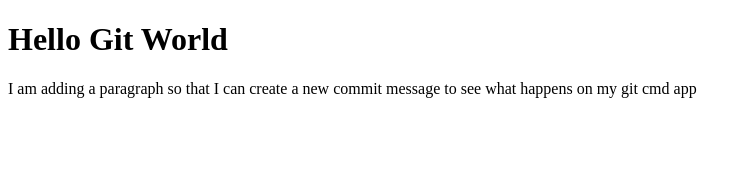
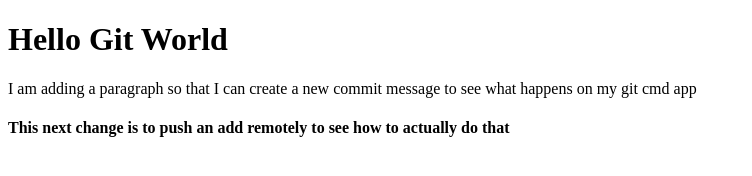
Before and after one commit to Jcqcrozier/glowing-giggle, a plain HTML site: page index.html in a window 1280 px wide. Shown: the whole page, without its empty margins (0-752 px from the left). Drawn offline with Linux system fonts and the light colour scheme.

Commit message:
practice pushing remotely

```diff
--- a/index.html
+++ b/index.html
@@ -9,5 +9,7 @@
 	<h1>Hello Git World</h1>
 
 	<p>I am adding a paragraph so that I can create a new commit message to see what happens on my git cmd app</p>
+
+	<h4>This next change is to push an add remotely to see how to actually do that</h4>
 </body>
 </html>
```
